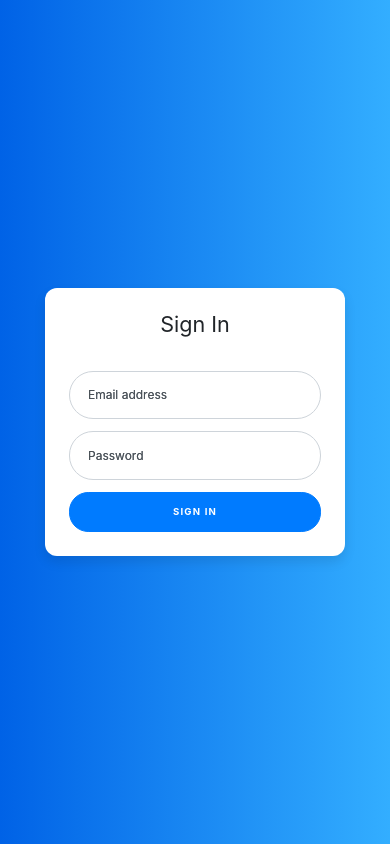
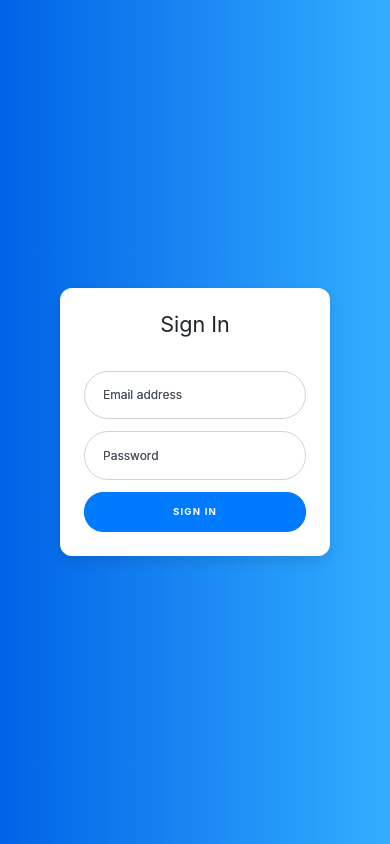
Before and after one commit to Bourn3x/Login-Logout-screen, a React (Create React App) app: page / in a window 390 px wide. Built offline with nearby package versions, Linux system fonts and the light colour scheme.

Commit message:
refactor: sign in card shorter in width on smaller screens

```diff
--- a/src/components/LoginPage/index.jsx
+++ b/src/components/LoginPage/index.jsx
@@ -20,7 +20,7 @@ export function LoginPage(props) {
   return (
     <div className="login-body">
     <div className="container my-auto">
-      <div className="col-11 col-sm-9 col-md-7 col-lg-5 mx-auto">
+      <div className="col-10 col-sm-9 col-md-7 col-lg-5 mx-auto">
         <div className="card-signin">
           <div className="card-body">
             <h5 className="card-title text-center">Sign In</h5>
```
